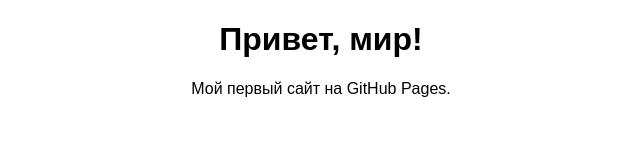
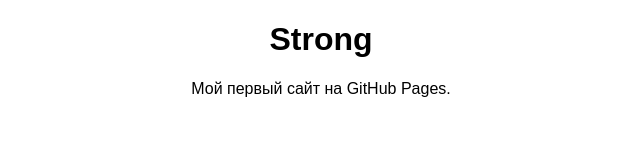
Before and after one commit to babushkinivan1984/.github.io, a plain HTML site: page index.html in a window 1280 px wide. Shown: the whole page, without its empty margins (319-959 px from the left). Drawn offline with Linux system fonts and the light colour scheme.

Commit message:
Change header text from 'Привет, мир!' to 'Strong'

```diff
--- a/index.html
+++ b/index.html
@@ -7,7 +7,7 @@
     </style>
 </head>
 <body>
-    <h1>Привет, мир!</h1>
+    <h1>Strong</h1>
     <p>Мой первый сайт на GitHub Pages.</p>
 </body>
 </html>
```
